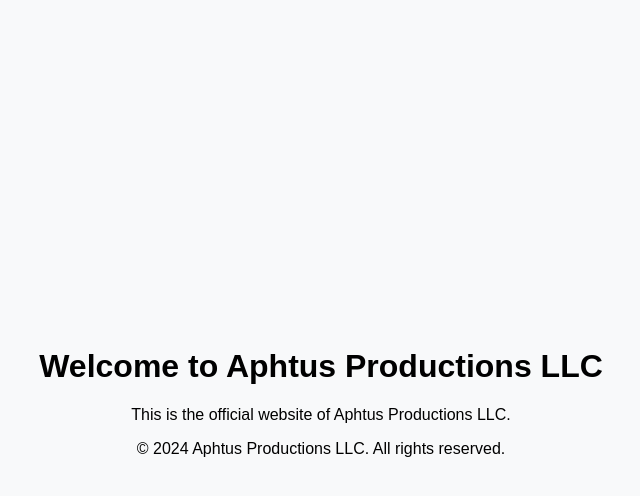
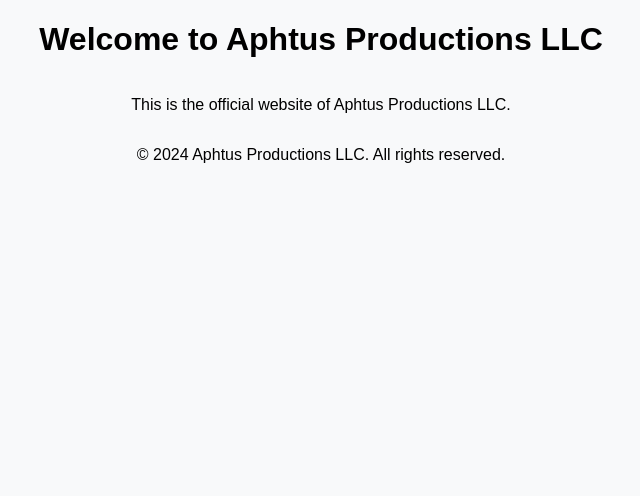
Before and after one commit to Aphtus-Productions-LLC/aphtus-productions-llc.github.io, a plain HTML site: page index.html in a window 1280 px wide. Shown: the whole page, without its empty margins (319-959 px from the left). Drawn offline with Linux system fonts and the light colour scheme.

Commit message:
Modify page and styling to render the header at the top and footer at the bottom"

```diff
--- a/index.html
+++ b/index.html
@@ -5,16 +5,20 @@
     <link rel="stylesheet" type="text/css" href="style.css">
 </head>
 <body>
-    <div class="page">
+    <div>
+
         <header>
             <h1>Welcome to Aphtus Productions LLC</h1>
         </header>
+
         <main>
             <p>This is the official website of Aphtus Productions LLC.</p>
         </main>
+
         <footer>
             <p>© 2024 Aphtus Productions LLC. All rights reserved.</p>
         </footer>
+
     </div>
 </body>
 </html>
--- a/style.css
+++ b/style.css
@@ -1,6 +1,6 @@
 body {
     display: flex;
-    justify-content: center;
+    flex-direction: column;
     align-items: center;
     height: 100vh;
     margin: 0;
@@ -8,6 +8,20 @@
     font-family: Arial, sans-serif;
 }
 
-.page {
+header {
+    text-align: center;
+    margin-top: 20px;
+}
+
+main {
+    display: flex;
+    justify-content: center;
+    align-items: center;
+    flex-grow: 1;
     text-align: center;
 }
+
+footer {
+    text-align: center;
+    margin-bottom: 20px;
+}
```
